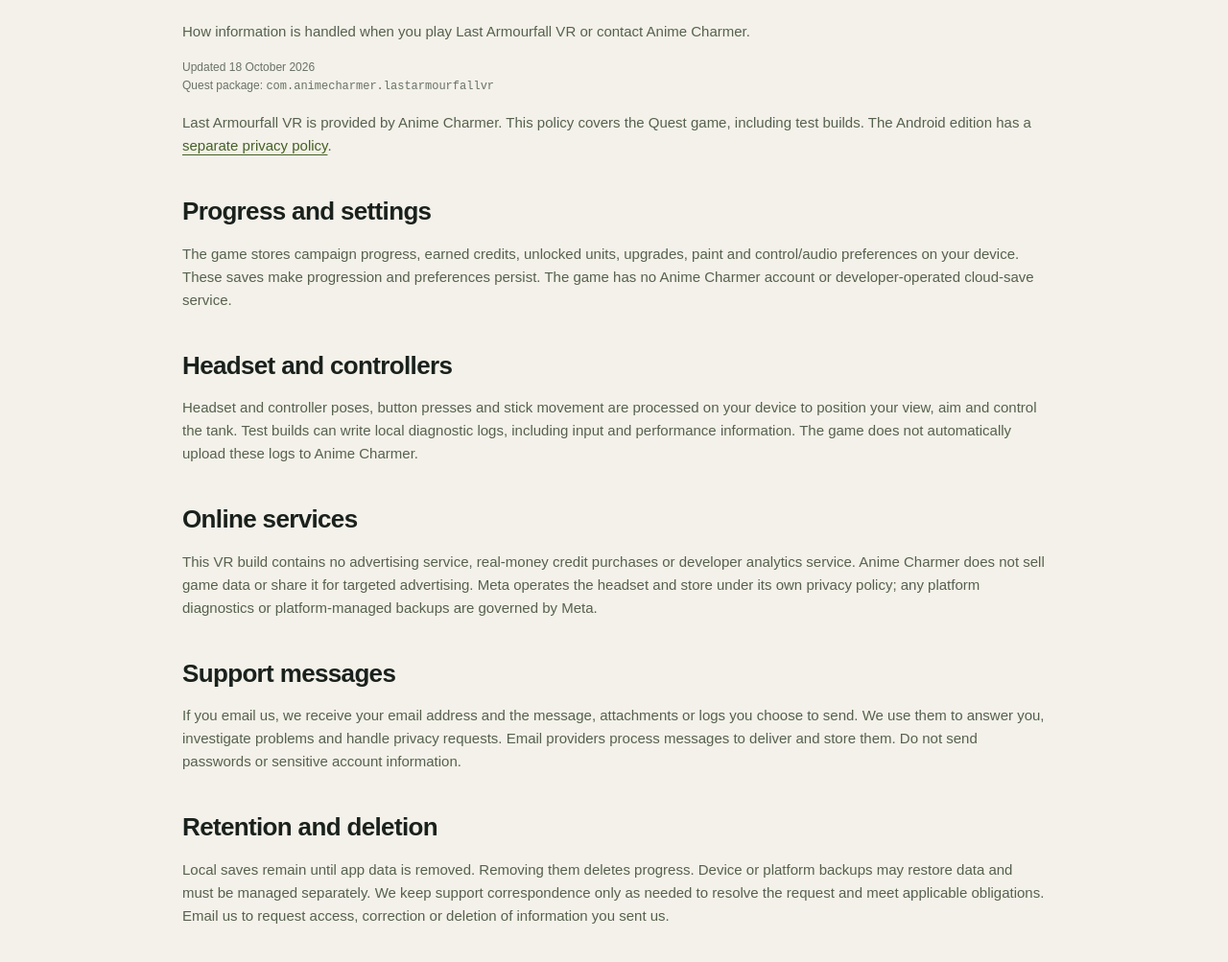
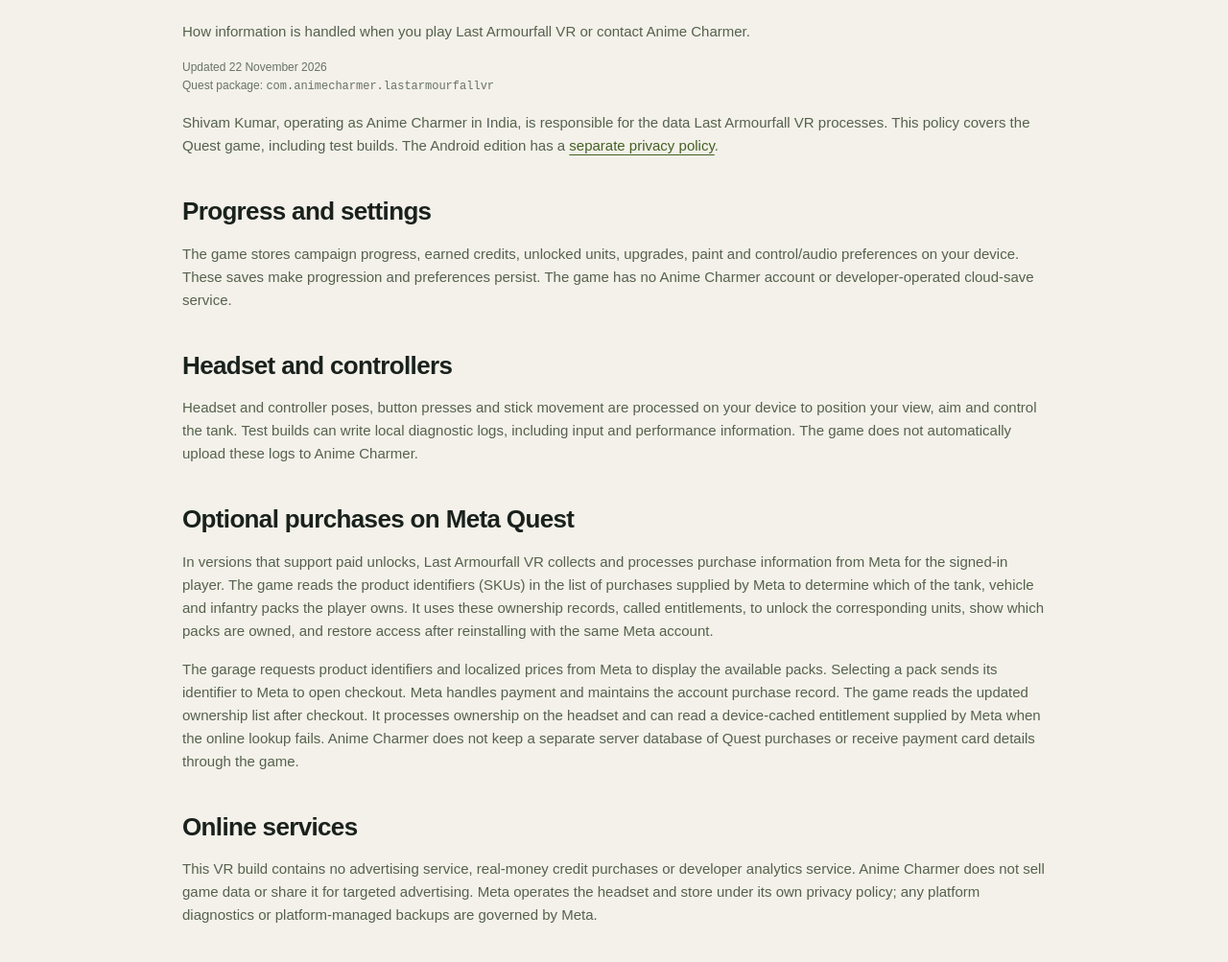
Before and after one commit to iamshivamkumar/animecharmer-website, a plain HTML site: page vr-privacy.html in a window 1280 px wide. Shown: the part 296-1299 px from the top of the page at 96% size. Drawn offline with Linux system fonts and the light colour scheme.

Commit message:
Explain Quest purchase data and player deletion requests

```diff
--- a/vr-privacy.html
+++ b/vr-privacy.html
@@ -16,8 +16,8 @@
     <p class="eyebrow">Last Armourfall VR · Meta Quest</p>
     <h1>Quest privacy policy</h1>
     <p class="intro">How information is handled when you play Last Armourfall VR or contact Anime Charmer.</p>
-    <p class="meta">Updated 18 October 2026<br>Quest package: <code>com.animecharmer.lastarmourfallvr</code></p>
-    <p>Last Armourfall VR is provided by Anime Charmer. This policy covers the Quest game, including test builds. The Android edition has a <a href="android-privacy.html">separate privacy policy</a>.</p>
+    <p class="meta">Updated 22 November 2026<br>Quest package: <code>com.animecharmer.lastarmourfallvr</code></p>
+    <p>Shivam Kumar, operating as Anime Charmer in India, is responsible for the data Last Armourfall VR processes. This policy covers the Quest game, including test builds. The Android edition has a <a href="android-privacy.html">separate privacy policy</a>.</p>
 
     <h2>Progress and settings</h2>
     <p>The game stores campaign progress, earned credits, unlocked units, upgrades, paint and control/audio preferences on your device. These saves make progression and preferences persist. The game has no Anime Charmer account or developer-operated cloud-save service.</p>
@@ -25,14 +25,20 @@
     <h2>Headset and controllers</h2>
     <p>Headset and controller poses, button presses and stick movement are processed on your device to position your view, aim and control the tank. Test builds can write local diagnostic logs, including input and performance information. The game does not automatically upload these logs to Anime Charmer.</p>
 
+    <h2>Optional purchases on Meta Quest</h2>
+    <p>In versions that support paid unlocks, Last Armourfall VR collects and processes purchase information from Meta for the signed-in player. The game reads the product identifiers (SKUs) in the list of purchases supplied by Meta to determine which of the tank, vehicle and infantry packs the player owns. It uses these ownership records, called entitlements, to unlock the corresponding units, show which packs are owned, and restore access after reinstalling with the same Meta account.</p>
+    <p>The garage requests product identifiers and localized prices from Meta to display the available packs. Selecting a pack sends its identifier to Meta to open checkout. Meta handles payment and maintains the account purchase record. The game reads the updated ownership list after checkout. It processes ownership on the headset and can read a device-cached entitlement supplied by Meta when the online lookup fails. Anime Charmer does not keep a separate server database of Quest purchases or receive payment card details through the game.</p>
+
     <h2>Online services</h2>
     <p>This VR build contains no advertising service, real-money credit purchases or developer analytics service. Anime Charmer does not sell game data or share it for targeted advertising. Meta operates the headset and store under its own privacy policy; any platform diagnostics or platform-managed backups are governed by Meta.</p>
 
     <h2>Support messages</h2>
     <p>If you email us, we receive your email address and the message, attachments or logs you choose to send. We use them to answer you, investigate problems and handle privacy requests. Email providers process messages to deliver and store them. Do not send passwords or sensitive account information.</p>
 
-    <h2>Retention and deletion</h2>
-    <p>Local saves remain until app data is removed. Removing them deletes progress. Device or platform backups may restore data and must be managed separately. We keep support correspondence only as needed to resolve the request and meet applicable obligations. Email us to request access, correction or deletion of information you sent us.</p>
+    <h2 id="deletion">How to request deletion of your data</h2>
+    <p>Email <a href="mailto:iam.shivamsng@gmail.com?subject=Last%20Armourfall%20VR%20data%20deletion">iam.shivamsng@gmail.com</a> with the subject “Last Armourfall VR data deletion”. Say which data you want deleted, such as support messages, diagnostic logs you sent, or purchase-related information you shared with us. You can make a request even if you have uninstalled the game. We may ask for information needed to identify your records and verify the request. Please leave out passwords and payment card details.</p>
+    <p>We will delete the requested records we control unless retention is legally required, and reply with the outcome. Support correspondence is retained only as needed to resolve the request and meet applicable obligations. To remove local progress, settings and earned unlocks, clear the game's app data on your headset. Manage any platform backups separately, as they may restore a save.</p>
+    <p>Clearing game data leaves the purchase on your Meta account, which is how a paid pack can be restored. For deletion of purchase records held by Meta, use <a href="https://www.meta.com/help/quest/">Meta Quest Support</a>. Anime Charmer can help identify which data it controls if you are unsure where to send your request.</p>
 
     <h2>Your choices and contact</h2>
     <p>Depending on your location, you may have privacy rights, including access, correction, deletion or objection. Contact <a href="mailto:iam.shivamsng@gmail.com?subject=Last%20Armourfall%20VR%20Privacy">iam.shivamsng@gmail.com</a> with the subject “Last Armourfall VR Privacy”. We may request reasonable verification. We will update this policy when practices change; check its date for the latest revision.</p>
```
